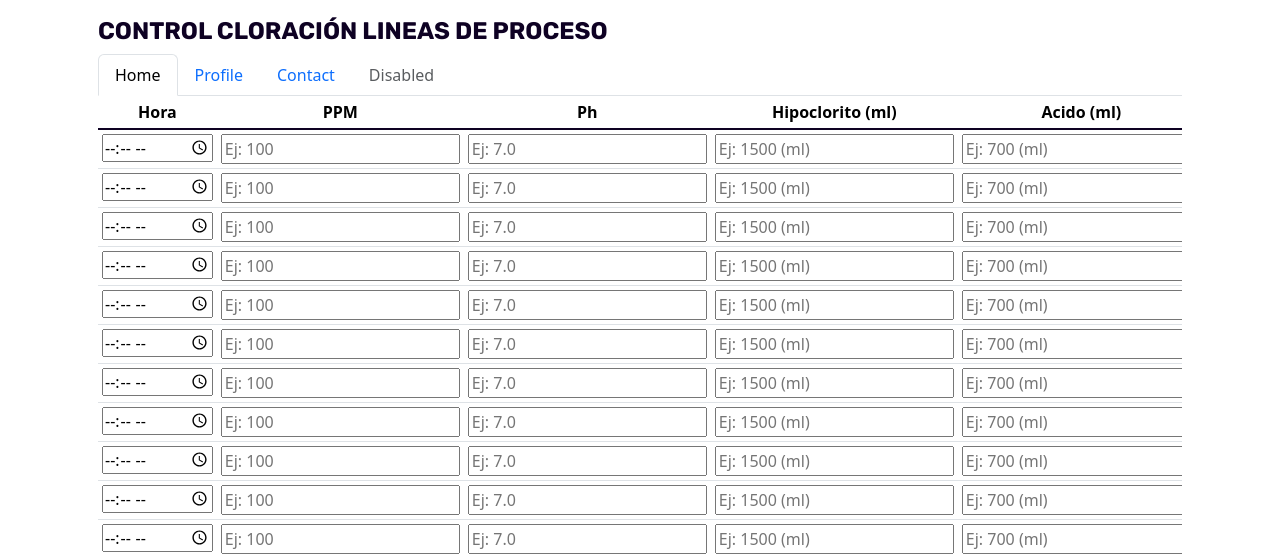
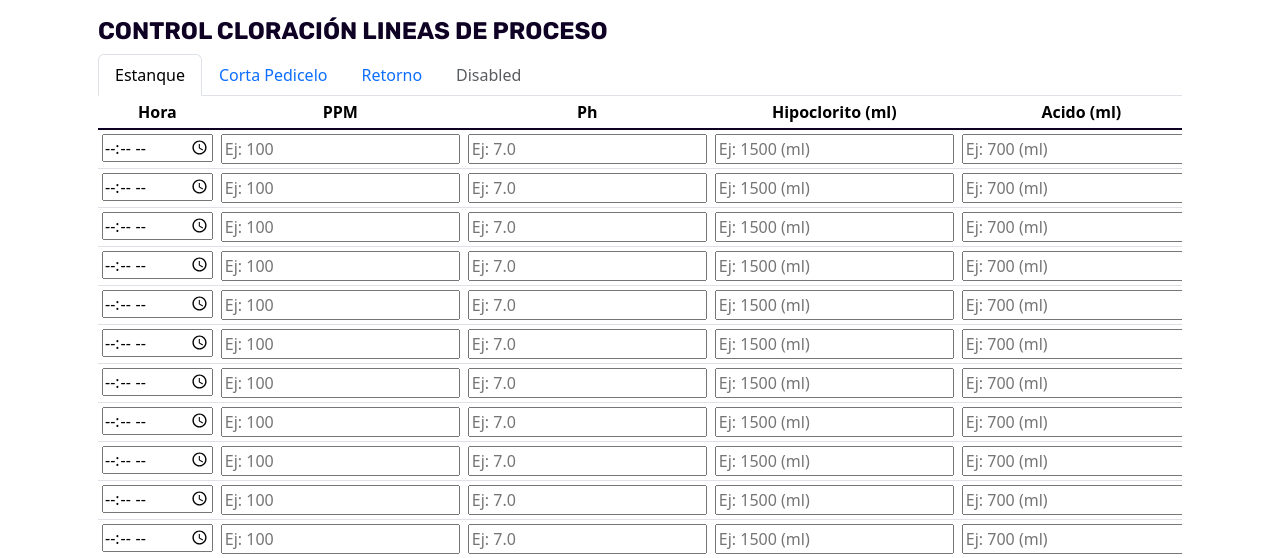
Before and after one commit to AlilaAstrea/plataforma-monitoreo-industrial, a Django app: page /slide/ in a window 1280 px wide. Shown: the part 63-621 px from the top of the page. Run offline with Django 5.2, Linux system fonts and the light colour scheme.

Commit message:
Ajuste de comentarios, orden de listas

```diff
--- a/fungicidas/templates/slide.html
+++ b/fungicidas/templates/slide.html
@@ -194,15 +194,15 @@
             <ul class="nav nav-tabs" id="myTab" role="tablist">
                 <li class="nav-item" role="presentation">
                     <button class="nav-link active" id="home-tab" data-bs-toggle="tab" data-bs-target="#home-tab-pane"
-                        type="button" role="tab" aria-controls="home-tab-pane" aria-selected="true">Home</button>
+                        type="button" role="tab" aria-controls="home-tab-pane" aria-selected="true">Estanque</button>
                 </li>
                 <li class="nav-item" role="presentation">
                     <button class="nav-link" id="profile-tab" data-bs-toggle="tab" data-bs-target="#profile-tab-pane"
-                        type="button" role="tab" aria-controls="profile-tab-pane" aria-selected="false">Profile</button>
+                        type="button" role="tab" aria-controls="profile-tab-pane" aria-selected="false">Corta Pedicelo</button>
                 </li>
                 <li class="nav-item" role="presentation">
                     <button class="nav-link" id="contact-tab" data-bs-toggle="tab" data-bs-target="#contact-tab-pane"
-                        type="button" role="tab" aria-controls="contact-tab-pane" aria-selected="false">Contact</button>
+                        type="button" role="tab" aria-controls="contact-tab-pane" aria-selected="false">Retorno</button>
                 </li>
                 <li class="nav-item" role="presentation">
                     <button class="nav-link" id="disabled-tab" data-bs-toggle="tab" data-bs-target="#disabled-tab-pane"
@@ -211,6 +211,7 @@
                 </li>
             </ul>
             <div class="tab-content" id="myTabContent">
+                <!-- div de "HOME" UP-->
                 <div class="tab-pane fade show active" id="home-tab-pane" role="tabpanel" aria-labelledby="home-tab"
                     tabindex="0">
                     <div class="table-responsive">
@@ -442,7 +443,8 @@
                             </tfoot>
                         </table>
                     </div>
-                </div> <!-- div de "HOME"-->
+                </div> <!-- div de "HOME" DOWN-->
+                <!-- div de "PROFILE" UP-->
                 <div class="tab-pane fade" id="profile-tab-pane" role="tabpanel" aria-labelledby="profile-tab"
                     tabindex="0">
                     <div class="table-responsive">
@@ -675,7 +677,8 @@
                             </tfoot>
                         </table>
                     </div>
-                </div> <!-- div de "PROFILE"-->
+                </div> <!-- div de "PROFILE" DOWN-->
+                <!-- div de "CONTACT" UP-->
                 <div class="tab-pane fade" id="contact-tab-pane" role="tabpanel" aria-labelledby="contact-tab"
                     tabindex="0">
                     <div class="table-responsive">
@@ -908,9 +911,10 @@
                             </tfoot>
                         </table>
                     </div>
-                </div> <!-- div de "CONTACT"-->
+                </div> <!-- div de "CONTACT" DOWN-->
+                <!-- div de "DISABLED" UP-->
                 <div class="tab-pane fade" id="disabled-tab-pane" role="tabpanel" aria-labelledby="disabled-tab"
-                    tabindex="0">...</div> <!-- div de "DISABLED"-->
+                    tabindex="0">...</div> <!-- div de "DISABLED" DOWN-->
             </div>
         </section>
     </div>
```
